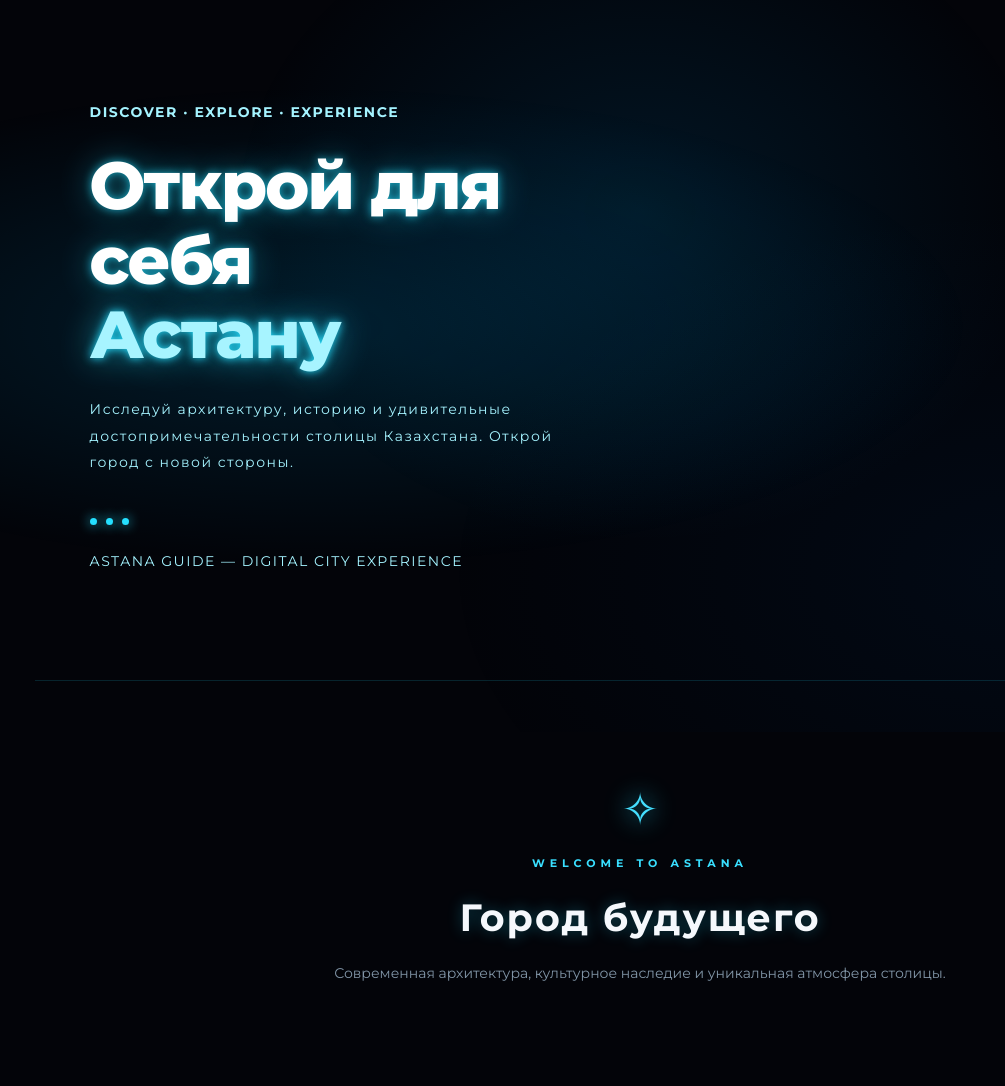
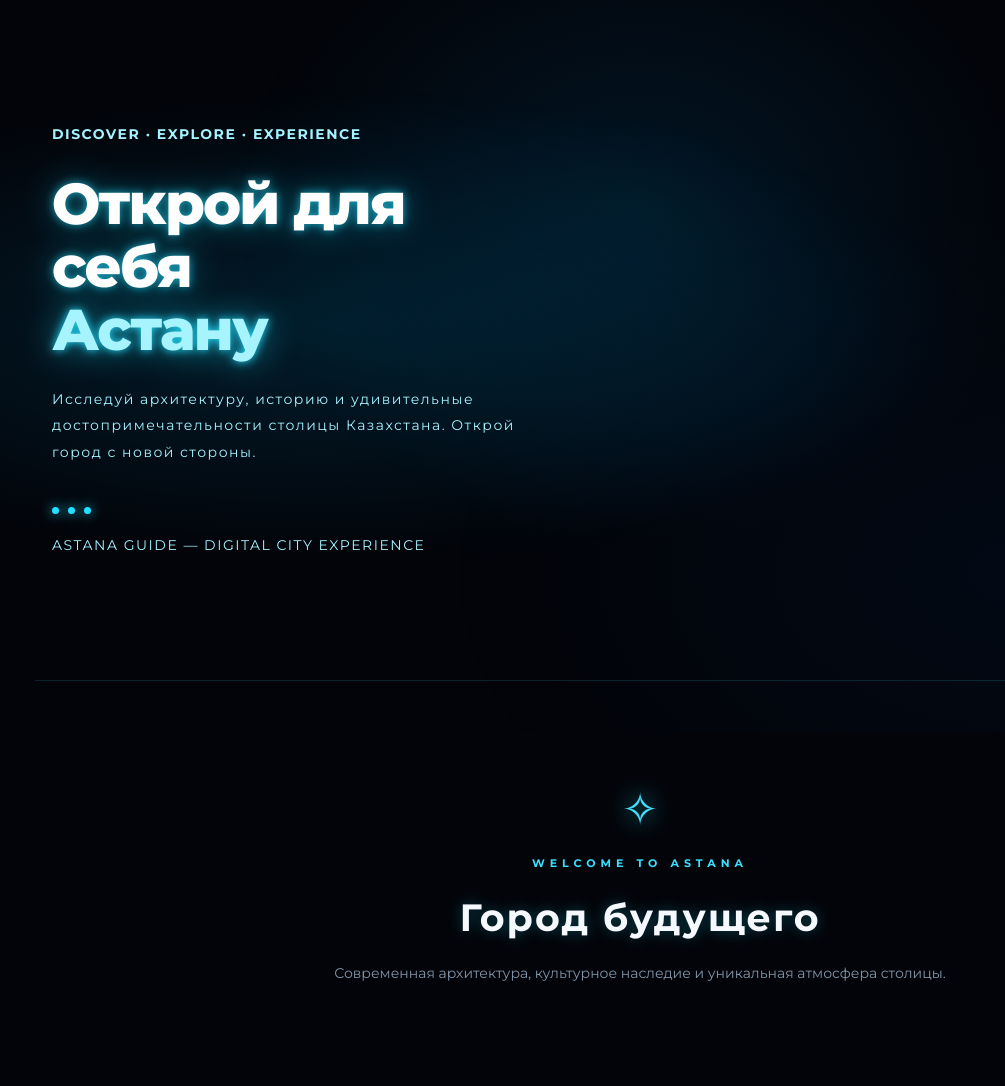
Before and after one commit to zhlbvas/Final-project-bknd, a Node server app: page / in a window 1280 px wide. Shown: the part 68-1154 px from the top of the page, without its empty margins (0-1005 px from the left). Run offline with Node 20, Linux system fonts and the light colour scheme; data that the repository does not hold is empty; some libraries are stand-ins or nearby versions.

Commit message:
test hero title 1.3

```diff
--- a/project/public/css/style.css
+++ b/project/public/css/style.css
@@ -1150,43 +1150,44 @@ footer {
 }
 
 /* =========================================================
-   FINAL HERO POSITION — LEFT TEXT / RIGHT 3D MODEL
-   Эти правила намеренно стоят в конце файла, чтобы
-   переопределить предыдущие настройки Hero.
+   FINAL HERO LAYOUT — TEXT LEFT / 3D MODEL RIGHT
+   Композиция по последнему референсу:
+   текст у левого края, широкая зона под 3D справа.
 ========================================================= */
 
-@media (min-width: 769px) {
+@media (min-width: 1101px) {
     .hero {
-        /* Растягиваем секцию на всю ширину окна,
-           даже если она находится внутри .container */
         width: 100vw;
         max-width: none;
         margin-left: calc(50% - 50vw);
+        min-height: 680px;
 
-        min-height: 680px;
-        padding: 65px clamp(28px, 7vw, 110px);
-        display: flex;
-        flex-direction: row;
+        display: grid;
+        grid-template-columns: minmax(480px, 42%) minmax(520px, 1fr);
+        column-gap: 8%;
         align-items: center;
-        justify-content: flex-start;
+        justify-content: stretch;
+
+        padding: 55px 4.3% 55px;
         text-align: left;
         overflow: hidden;
+        box-sizing: border-box;
     }
 
-    /* Текстовая колонка занимает левую часть экрана */
     .hero-text {
-        width: min(48%, 650px);
-        max-width: 650px;
+        grid-column: 1;
+        width: 100%;
+        max-width: 610px;
         margin: 0;
-        flex: 0 0 48%;
+        justify-self: start;
         text-align: left;
         position: relative;
         z-index: 2;
     }
 
     .hero .subtitle {
+        margin: 0 0 24px;
         text-align: left;
-        margin-bottom: 24px;
     }
 
     .hero h1,
@@ -1195,11 +1196,16 @@ footer {
         text-align: left;
     }
 
+    .hero h1 {
+        font-size: clamp(54px, 4.5vw, 78px);
+        line-height: 1.1;
+        letter-spacing: -2px;
+    }
+
     .hero p,
     .hero .hero-description {
-        max-width: 510px;
-        margin-left: 0;
-        margin-right: 0;
+        max-width: 520px;
+        margin: 24px 0 28px;
         text-align: left;
     }
 
@@ -1208,18 +1214,18 @@ footer {
     }
 
     .hero .hero-caption {
-        margin-left: 0;
-        margin-right: 0;
+        margin: 18px 0 0;
         text-align: left;
     }
 
-    /* Правая половина остаётся свободной под 3D-модель.
-       Когда модель будет добавлена в HTML, её можно
-       разместить в отдельном .hero-model блоке. */
+    /* Правая зона — место под будущую 3D-модель */
     .hero-model {
-        width: 45%;
-        min-height: 480px;
-        margin-left: auto;
+        grid-column: 2;
+        grid-row: 1;
+        width: 100%;
+        min-width: 0;
+        min-height: 560px;
+        margin: 0;
         display: flex;
         align-items: center;
         justify-content: center;
```
Also changed, not shown: other parts of project/public/css/style.css (+45 -15 lines).
